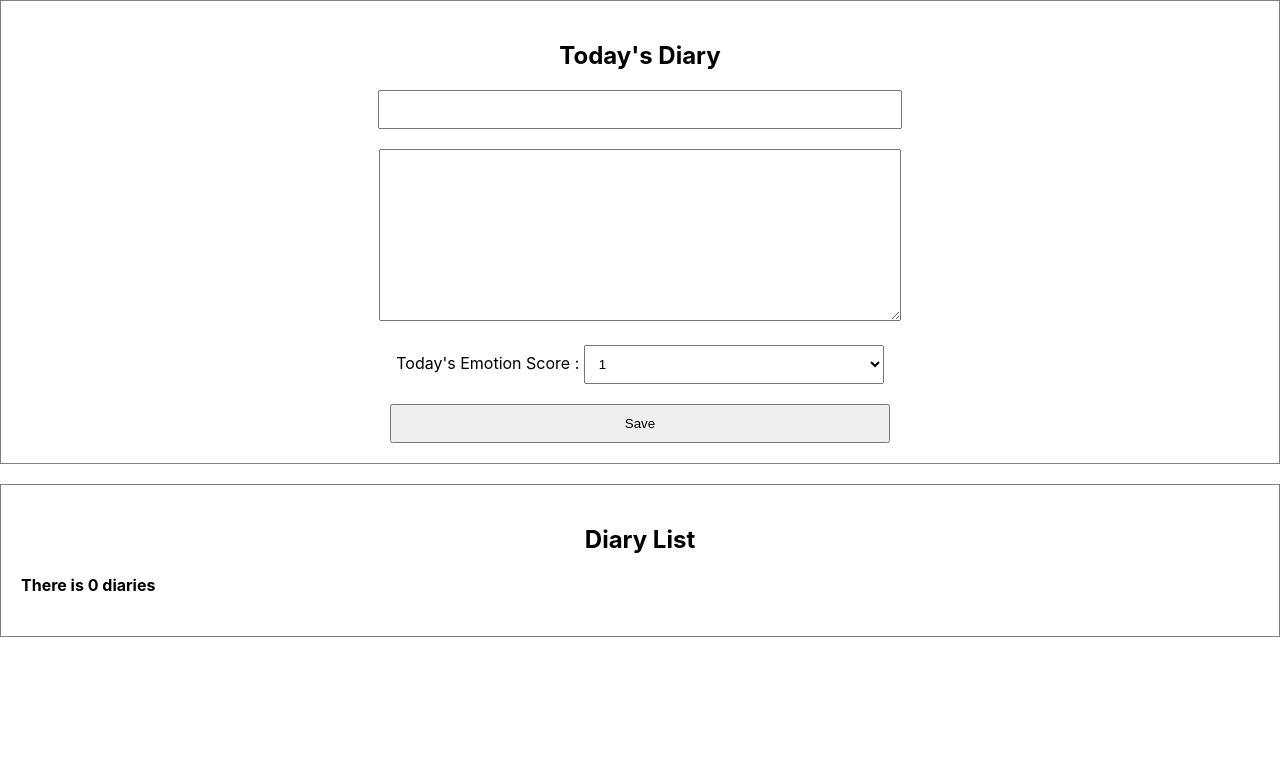
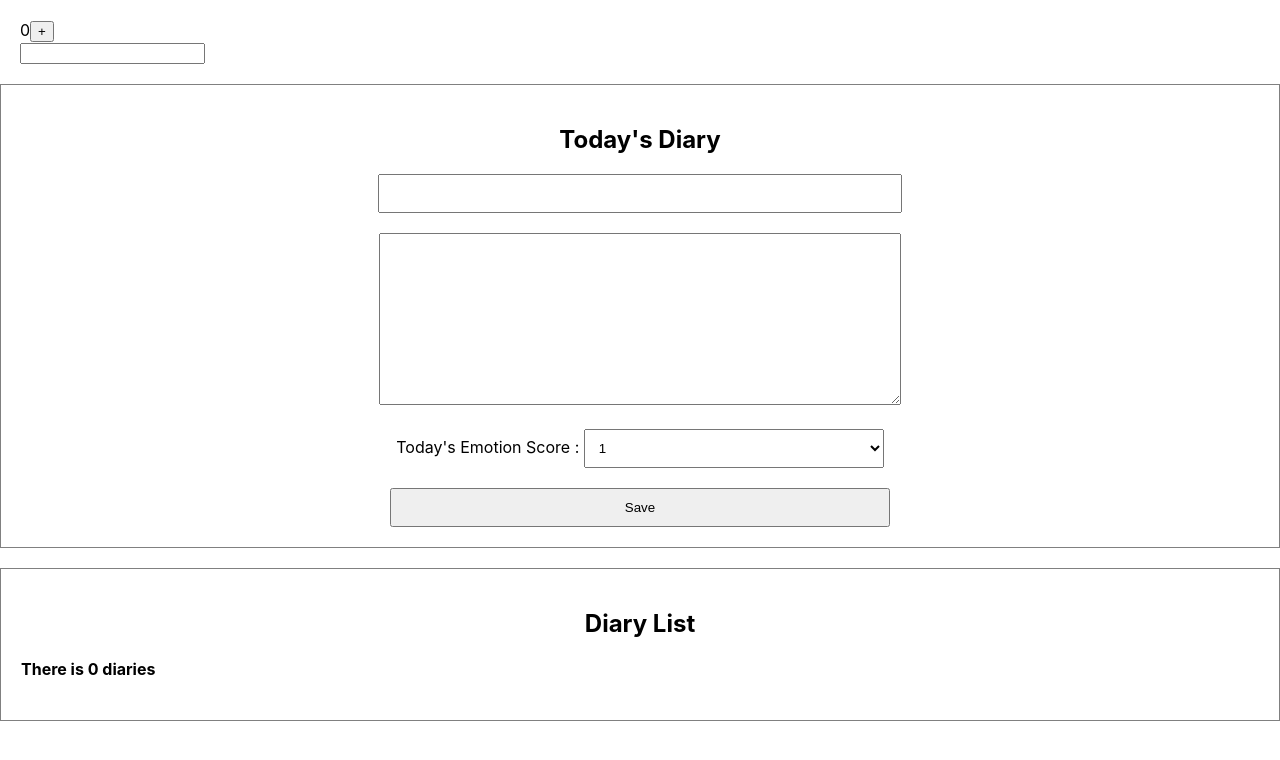
Before and after one commit to hansolljeong/react-simple-diary, a React (Create React App) app: page / in a window 1280 px wide. Shown: the top 760 px of the page. Built offline with nearby package versions, Linux system fonts and the light colour scheme.

Commit message:
useEffect Lifecycle Practice

```diff
--- a/src/App.js
+++ b/src/App.js
@@ -2,6 +2,7 @@
 import "./App.css";
 import DiaryEditor from "./DiaryEditor";
 import DiaryList from "./DiaryList";
+import Lifecycle from "./Lifecycle";
 
 const App = () => {
   const [data, setData] = useState([]);
@@ -46,6 +47,7 @@
 
   return (
     <div className="App">
+      <Lifecycle />
       <DiaryEditor onCreate={onCreate} />
       <DiaryList onEdit={onEdit} onRemove={onRemove} diaryList={data} />
     </div>
--- /dev/null
+++ b/src/Lifecycle.js
@@ -0,0 +1,38 @@
+import { useEffect, useState } from "react";
+
+const Lifecycle = () => {
+  const [count, setCount] = useState(0);
+  const [text, setText] = useState("");
+
+  // 첫 렌더링 때만 실행
+  useEffect(() => {
+    console.log("Mount!");
+  }, []);
+
+  // 렌더링 될 때마다 실행
+  useEffect(() => {
+    console.log("Update!");
+  });
+
+  // dependency array의 요소가 실행될 때만 함수 실행
+  useEffect(() => {
+    console.log(`count is updated : ${count}`);
+  }, [count]);
+  useEffect(() => {
+    console.log(`text is updated : ${text}`);
+  }, [text]);
+
+  return (
+    <div style={{ padding: 20 }}>
+      <div>
+        {count}
+        <button onClick={() => setCount(count + 1)}>+</button>
+      </div>
+      <div>
+        <input value={text} onChange={(e) => setText(e.target.value)} />
+      </div>
+    </div>
+  );
+};
+
+export default Lifecycle;
```
